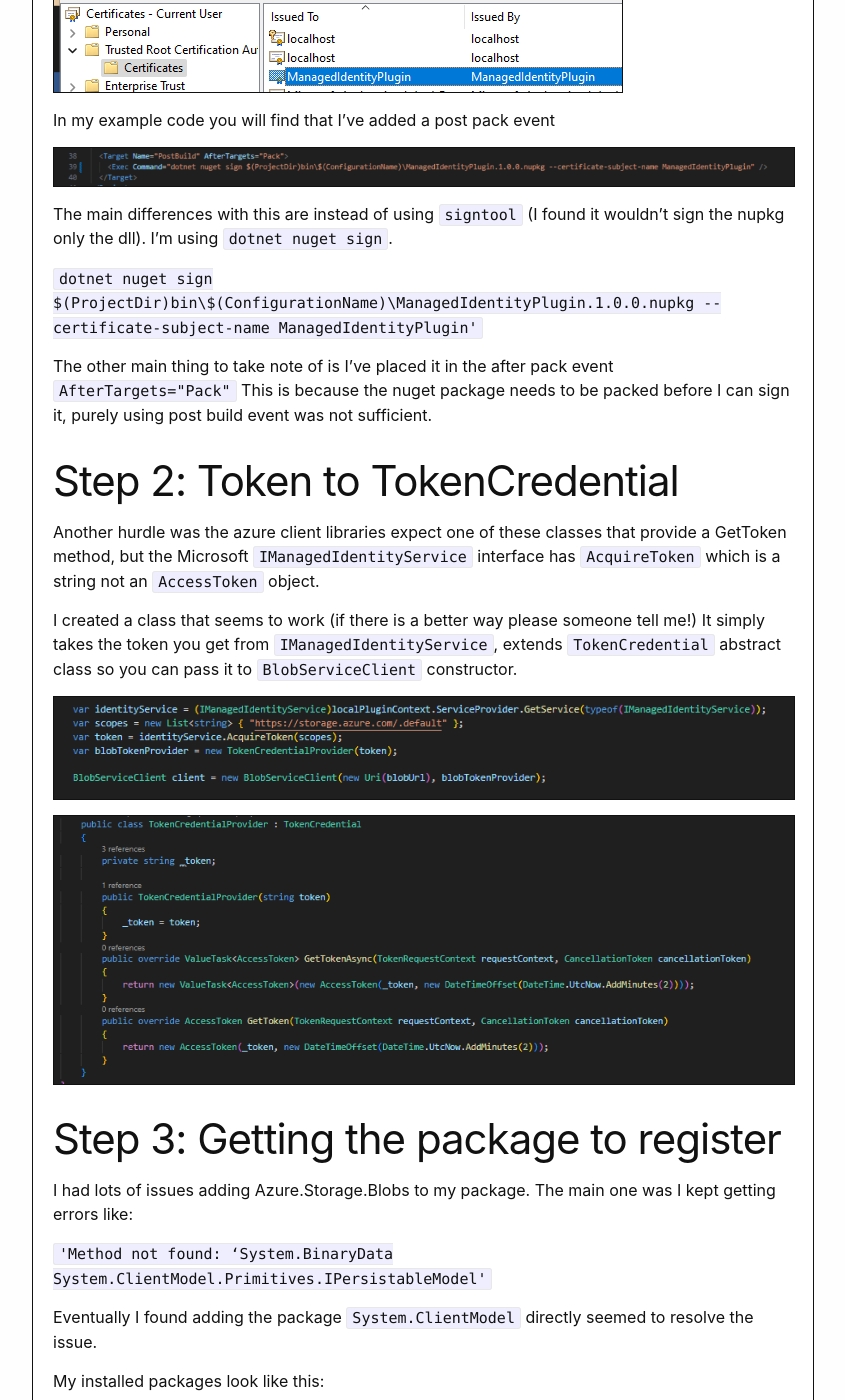
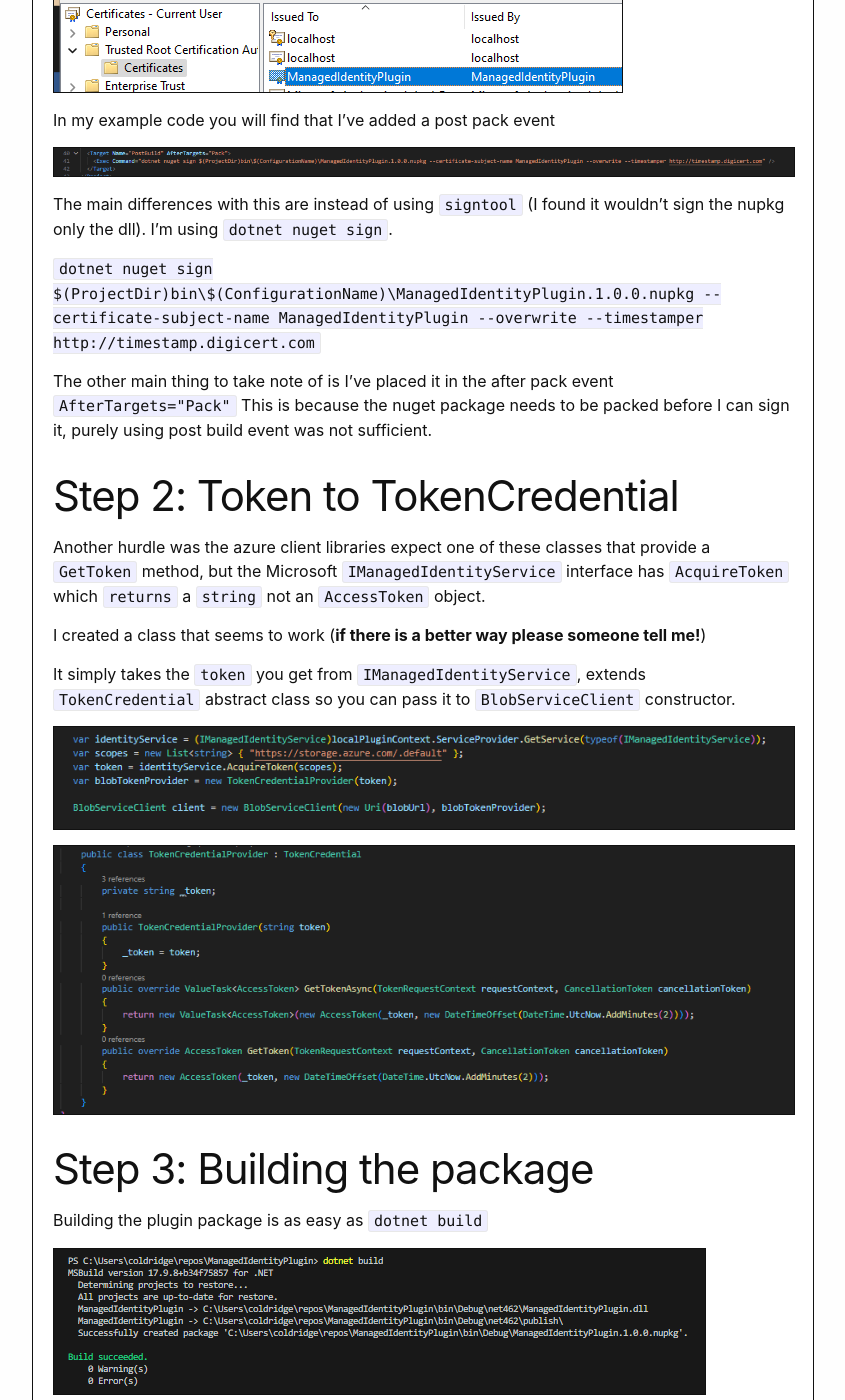
Before and after one commit to Cliveo/Cliveo.github.io, a Jekyll site: the page built from _posts/2024-11-22-power-platform-plugin-package-managed-identity.markdown, in a window 1280 px wide and 1400 px high, scrolled down 1862 px. Shown: the whole window, without its empty margins (217-1062 px from the left). Built offline with Jekyll 4.4.1, drawn with Linux system fonts in a browser that asks for light colours; some of the changed text lies outside the part shown.

Commit message:
Managed identity blog updates

```diff
--- a/_posts/2024-11-22-power-platform-plugin-package-managed-identity.markdown
+++ b/_posts/2024-11-22-power-platform-plugin-package-managed-identity.markdown
@@ -7,11 +7,10 @@ categories: Azure
 
 I’m going to cover the steps I’ve taken to get power platform plugin packages working with managed identity. Hopefully this helps someone accelerate their success without needing to face the same challenges I struggled with.
 
-This is an extension of my previous blog, so look there if you want the details of how to create the certificate locally in the way that I use it in my post pack event.
+This is an extension of my [previous blog](/azure/2024/10/14/set-up-managed-identity-for-power-platform-plugins.html), so look there if you want the details of how to create the certificate locally in the way that I use it in my post pack event.
 
 
 You can find example code that I’ve provided on [github here](https://github.com/Cliveo/ManagedIdentityPlugin){:target="_blank"}
-.
 
 My main motivation was I wanted the ability to use some of the azure libraries that provide clients to communicate with azure resources. My example currently works with the `BlobServiceClient`.
 
@@ -39,23 +38,30 @@ In my example code you will find that I’ve added a post pack event
 
 The main differences with this are instead of using `signtool` (I found it wouldn’t sign the nupkg only the dll). I’m using `dotnet nuget sign`.
 
-`dotnet nuget sign $(ProjectDir)bin\$(ConfigurationName)\ManagedIdentityPlugin.1.0.0.nupkg --certificate-subject-name ManagedIdentityPlugin'`
+`dotnet nuget sign $(ProjectDir)bin\$(ConfigurationName)\ManagedIdentityPlugin.1.0.0.nupkg --certificate-subject-name ManagedIdentityPlugin --overwrite --timestamper http://timestamp.digicert.com`
 
 The other main thing to take note of is I’ve placed it in the after pack event `AfterTargets="Pack"`
 This is because the nuget package needs to be packed before I can sign it, purely using post build event was not sufficient.
 
 # Step 2: Token to TokenCredential
-Another hurdle was the azure client libraries expect one of these classes that provide a GetToken method, but the Microsoft `IManagedIdentityService` interface has `AcquireToken` which is a string not an `AccessToken` object.
+Another hurdle was the azure client libraries expect one of these classes that provide a `GetToken` method, but the Microsoft `IManagedIdentityService` interface has `AcquireToken` which `returns` a `string` not an `AccessToken` object.
 
-I created a class that seems to work (if there is a better way please someone tell me!) It simply takes the token you get from `IManagedIdentityService`, extends `TokenCredential` abstract class so you can pass it to `BlobServiceClient` constructor.
+I created a class that seems to work (**if there is a better way please someone tell me!**)
+
+It simply takes the `token` you get from `IManagedIdentityService`, extends `TokenCredential` abstract class so you can pass it to `BlobServiceClient` constructor.
 
 ![here](/assets/plugin-package/5.png)
 
 ![here](/assets/plugin-package/6.png)
 
+# Step 3: Building the package
+Building the plugin package is as easy as `dotnet build`
 
-# Step 3: Getting the package to register
-I had lots of issues adding Azure.Storage.Blobs to my package. The main one was I kept getting errors like:
+![here](/assets/plugin-package/build.png)
+
+
+# Step 4: Getting the package to register
+I had lots of issues adding `Azure.Storage.Blobs` to my package. The main one was I kept getting errors like:
 
 `'Method not found: ‘System.BinaryData System.ClientModel.Primitives.IPersistableModel'`
 
@@ -65,8 +71,10 @@ My installed packages look like this:
 
 ![here](/assets/plugin-package/7.png)
 
-# Step 4: Associate the managed identity to the plugin package
-Just as before, once you’ve registered your package you need to associate it to the managed identity in Dataverse. Here is an example request:
+I registered the package with the `Plugin Registration Tool`.
+
+# Step 5: Associate the managed identity to the plugin package
+Just as before, once you’ve registered your `package` you need to associate it to the `managed identity` in Dataverse, the main difference here is you are **not** associating it to the `plugin`. Here is an example request:
 
 ![here](/assets/plugin-package/8.png)
 
```
Also changed, not shown: _posts/2024-10-14-set-up-managed-identity-for-power-platform-plugins.markdown (+15 -10 lines), assets/plugin-package/4.png, assets/plugin-package/build.png (added).
